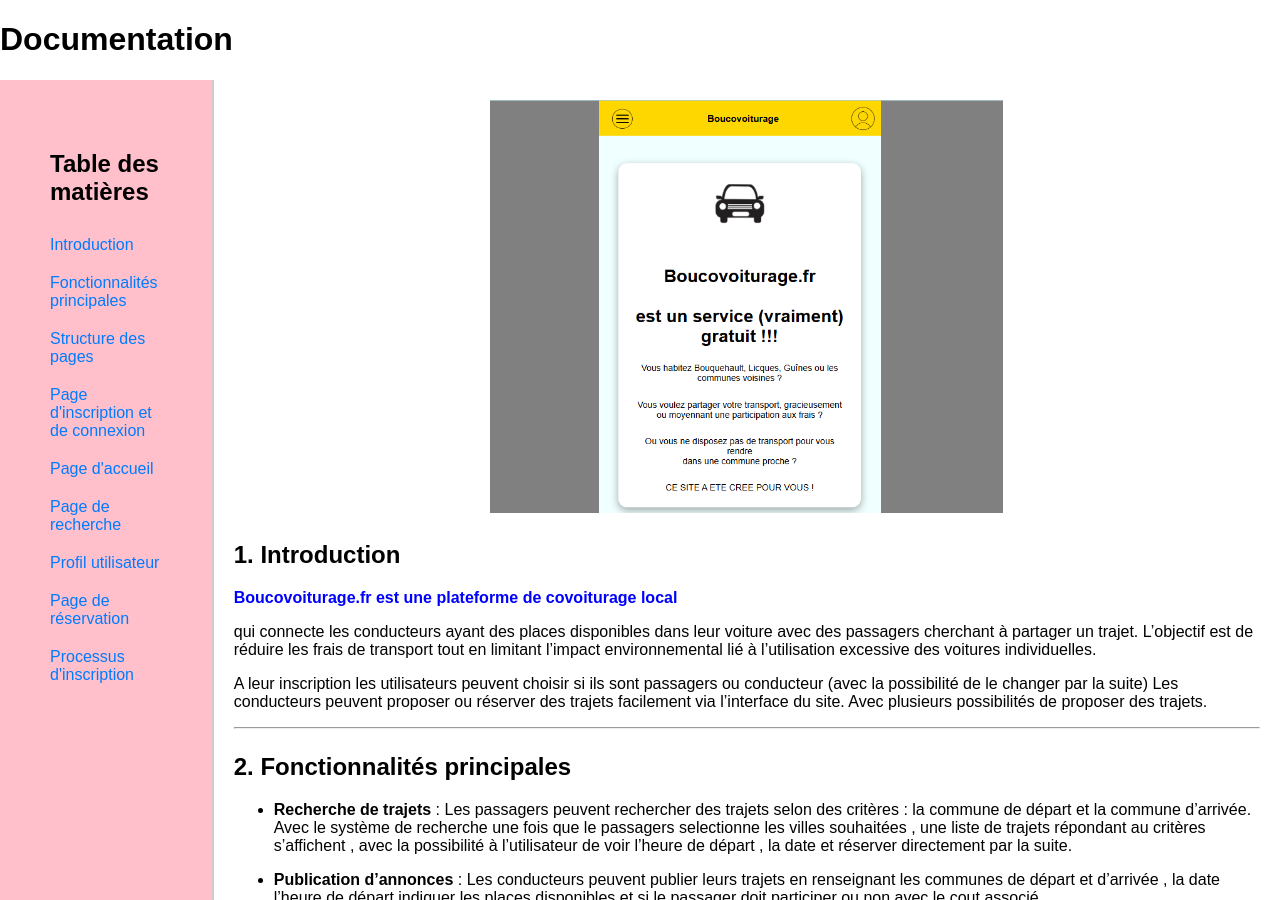
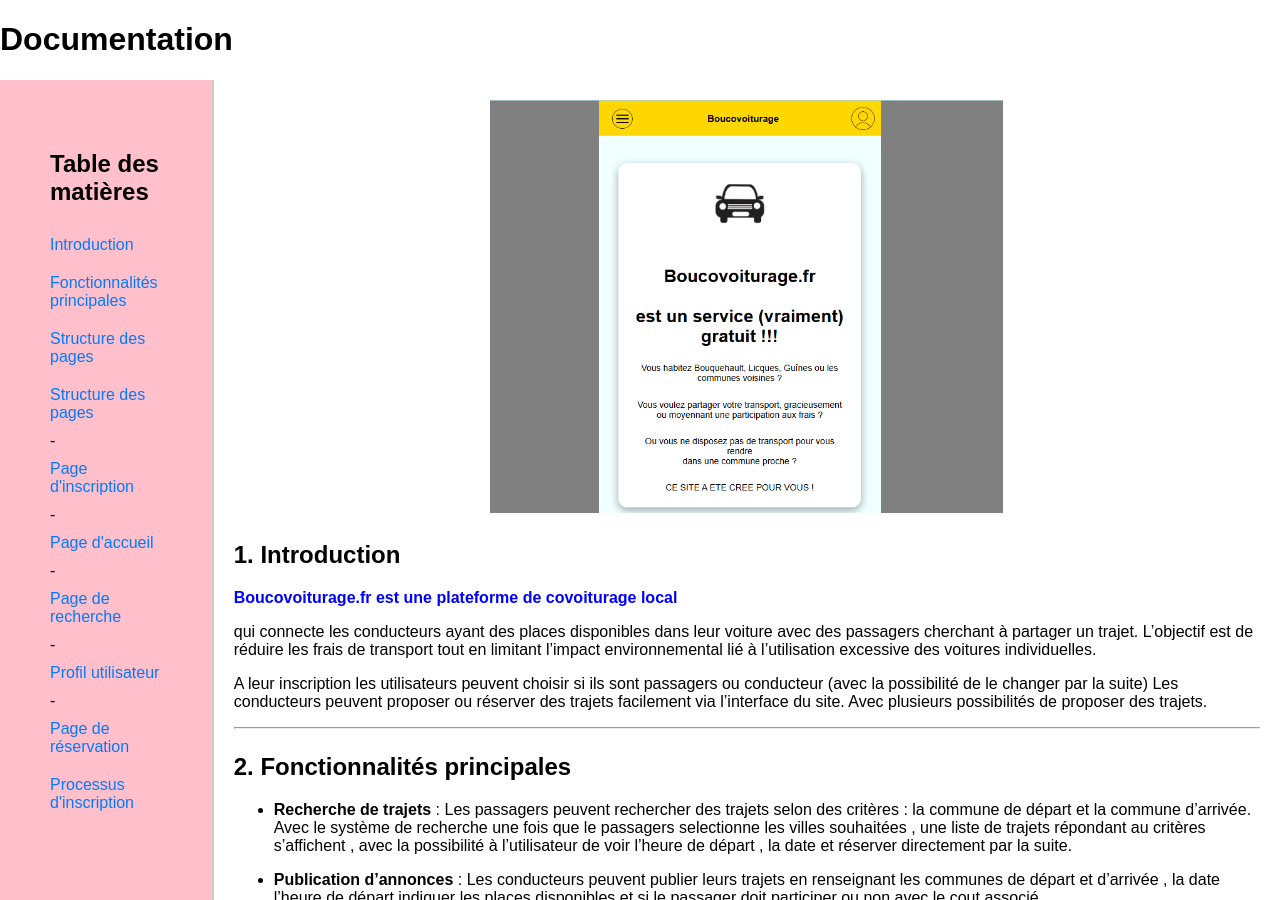
Before and after one commit to mazuriereve/mazuriereve.github.io, a Jekyll site: the page built from README.md, in a window 1280 px wide and 900 px high. Built offline with Jekyll 4.4.1, drawn with Linux system fonts in a browser that asks for light colours; our own code applies the rules of GitHub Pages for plain Markdown files.

Commit message:
Update default.html

```diff
--- a/_layouts/default.html
+++ b/_layouts/default.html
@@ -21,13 +21,15 @@
         <li><a href="#introduction">Introduction</a></li>
         <li><a href="#fonctionnalites-principales">Fonctionnalités principales</a></li>
         <li><a href="#structure-des-pages">Structure des pages</a></li>
-          <ul>
-                <li><a href="#page-dinscription-et-de-connexion">Page d'inscription et de connexion</a></li>
-                <li><a href="#page-daccueil">Page d'accueil</a></li>
-                <li><a href="#page-de-recherche">Page de recherche</a></li>
-                <li><a href="#profil-utilisateur">Profil utilisateur</a></li>
-                <li><a href="#page-de-réservation">Page de réservation</a></li>
+         <li> <a href="#structure-des-pages">Structure des pages</a>
+            <ul>
+                <li>- <a href="#page-dinscription-et-de-connexion">Page d'inscription</a></li>
+                <li>- <a href="#page-daccueil">Page d'accueil</a></li>
+                <li>- <a href="#page-de-recherche">Page de recherche</a></li>
+                <li>- <a href="#profil-utilisateur">Profil utilisateur</a></li>
+                <li>- <a href="#page-de-réservation">Page de réservation</a></li>
             </ul>
+        </li>
         <li><a href="#processus-dinscription">Processus d'inscription</a></li>
       </ul>
     </nav>
```
